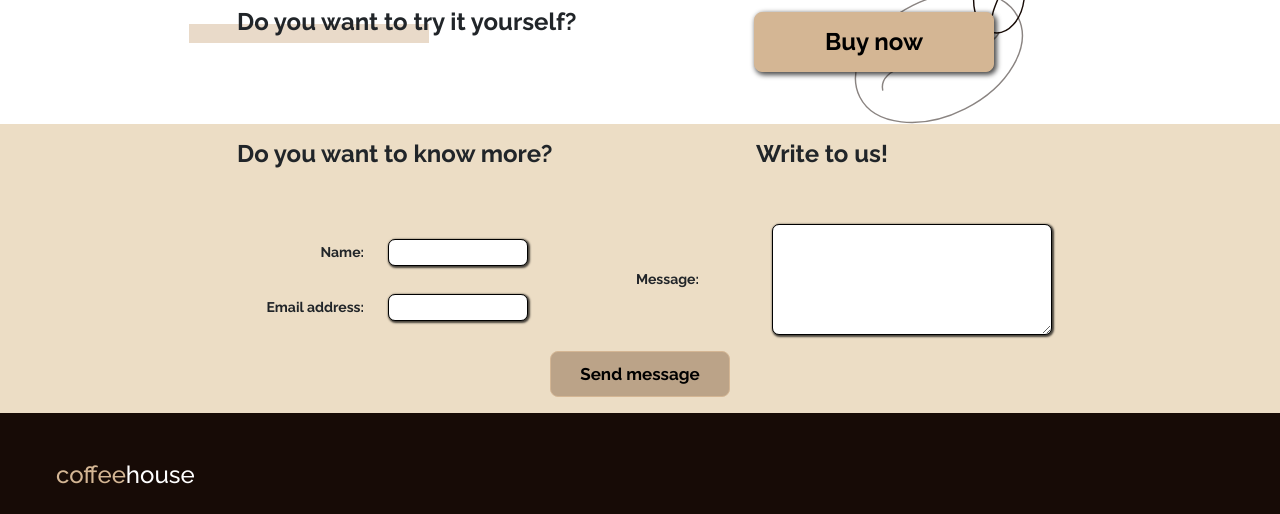
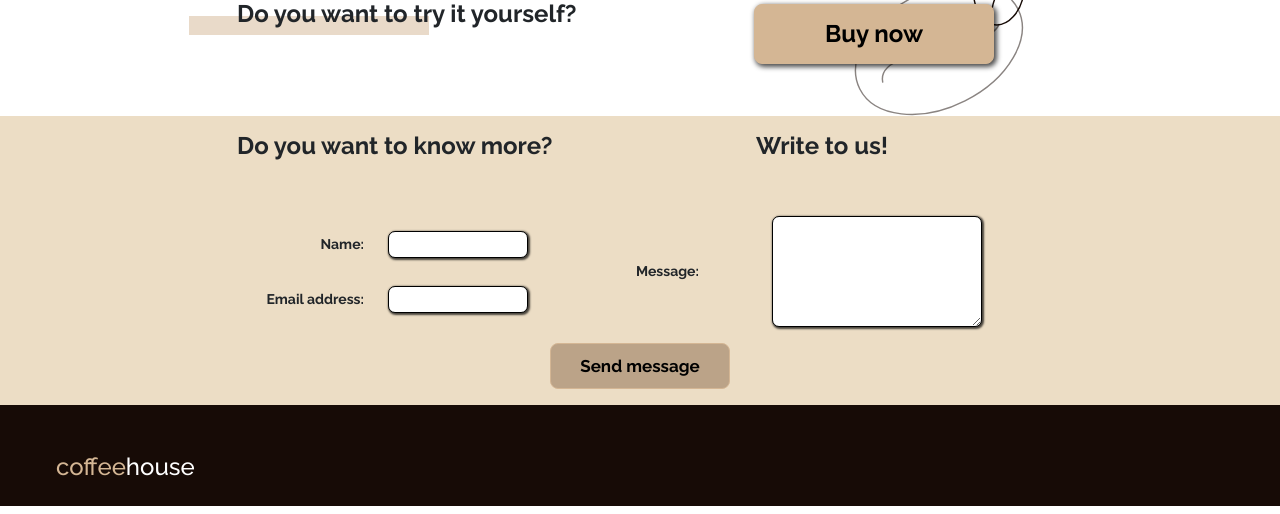
Before and after one commit to Hanysisko/projectcoffee, a PHP site: page /index.html in a window 1280 px wide. Shown: the part 1524-2038 px from the top of the page. Run offline with PHP 8.4, Linux system fonts and the light colour scheme; some libraries are stand-ins or nearby versions.

Commit message:
deleting margin on mobile

```diff
--- a/index.html
+++ b/index.html
@@ -92,7 +92,7 @@
 
                     </div>
 
-                    <div class="col-md-6 m-2 p-4 text-white">
+                    <div class="col-md-6 p-4 text-white">
                         <p>Lorem ipsum dolor sit amet, consectetur adipiscing elit, sed do eiusmod tempor incididunt ut labore et dolore magna aliqua. Ut enim ad minim veniam, quis nostrud exercitation ullamco laboris nisi ut aliquip ex ea commodo consequat</p>
                     </div>
                 </div>
--- a/main.css
+++ b/main.css
@@ -325,7 +325,7 @@ input[type=email]
 textarea
 {
     box-shadow: 1px 1px 2px 1px rgba(0,0,0,0.7);
-    min-width:20em;
+    min-width:15em;
     border: 1px solid;
     border-radius: 7px;
     font-size: 14px;
```
